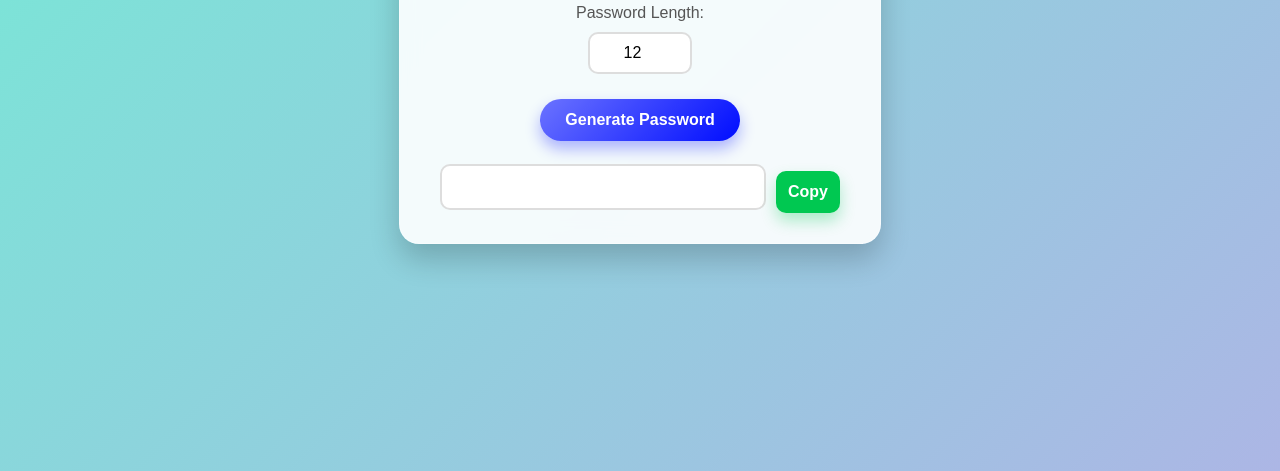
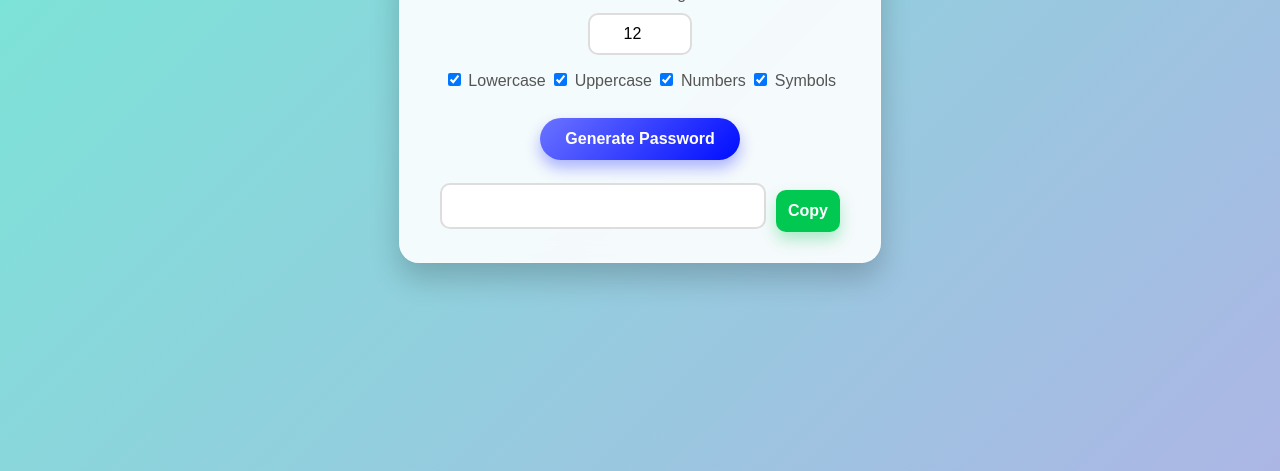
Before and after one commit to Petch21s/passwordgenarater, a plain HTML site: page index.html in a window 1280 px wide. Shown: the part 329-800 px from the top of the page. Drawn offline with Linux system fonts and the light colour scheme.

Commit message:
เพิ่มหัวข้อให้่เลือก

```diff
--- a/index.html
+++ b/index.html
@@ -13,6 +13,14 @@
         <div class="generator">
             <label for="length">Password Length:</label>
             <input type="number" id="length" value="12" min="6" max="20">
+            <div class="options">
+                <label><input type="checkbox" id="include-lowercase" checked>  Lowercase</label>
+                <label><input type="checkbox" id="include-uppercase" checked>  Uppercase</label>
+                <label><input type="checkbox" id="include-numbers" checked>  Numbers</label>
+                <label><input type="checkbox" id="include-symbols" checked> Symbols</label>
+
+            </div>
+            <br>
             <button onclick="generatePassword()">Generate Password</button>
         </div>
         <div class="result">
```
